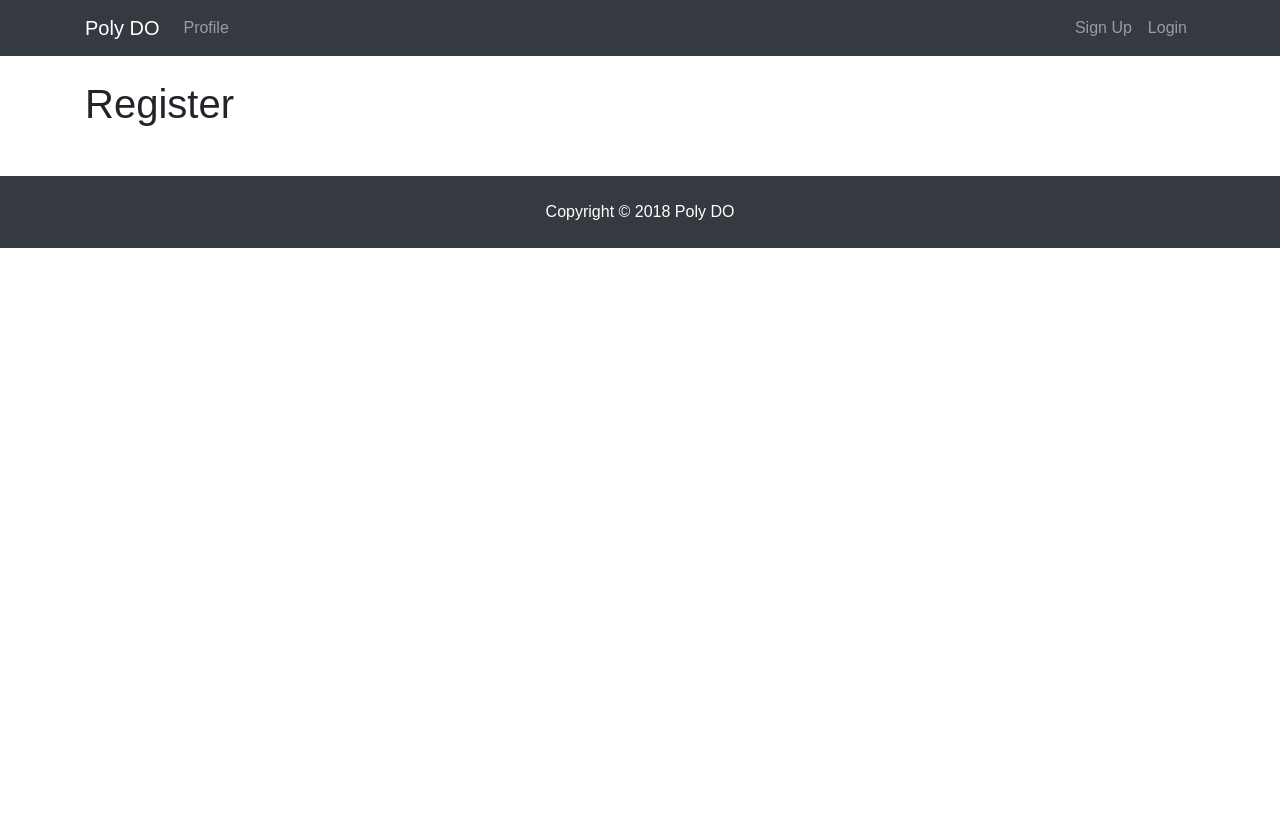
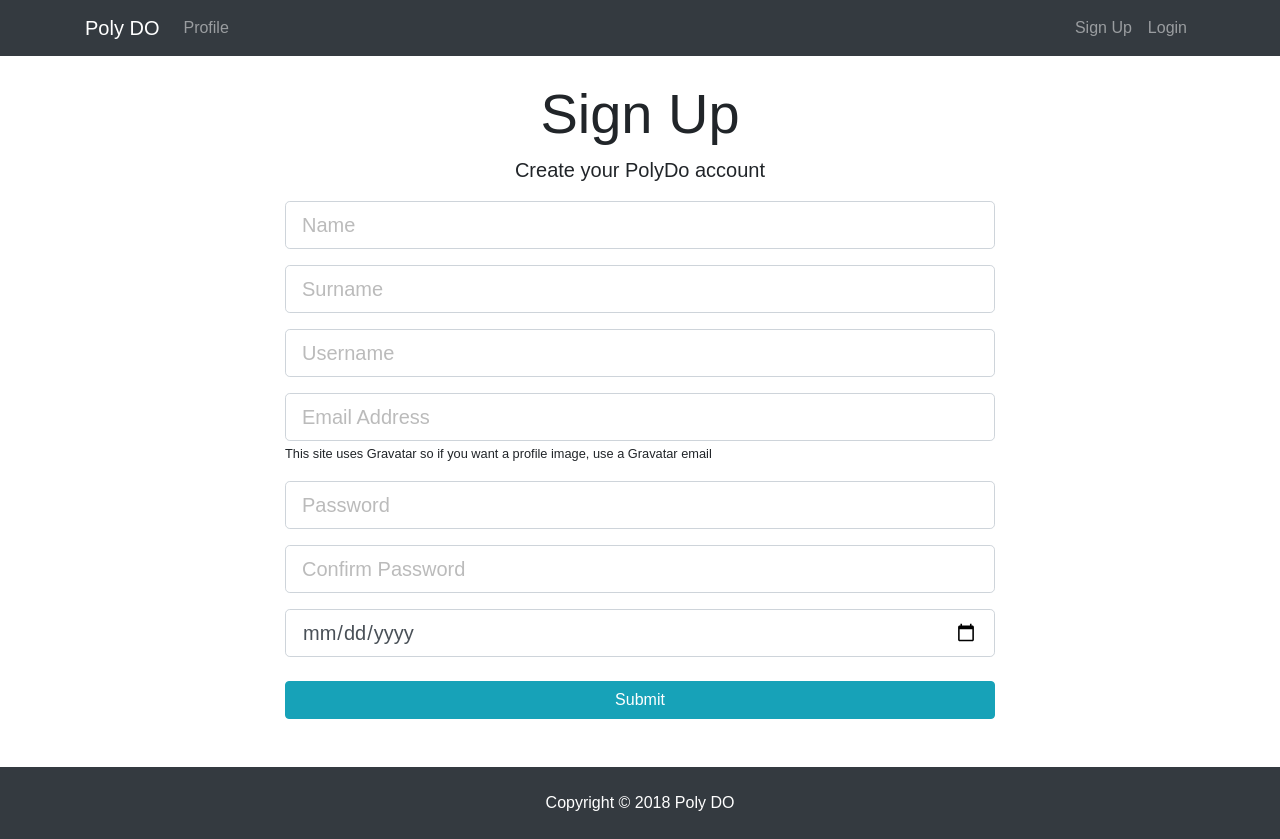
Before and after one commit to arionitmisini/poly-do, a React (Create React App) app in the folder client/: page /register in a window 1280 px wide. Before the commit the page ends 800 px from the top, so only its background shows below. Built offline with nearby package versions, Linux system fonts and the light colour scheme.

Commit message:
Updated: Form of Registe/Login

```diff
--- a/client/src/components/auth/Login.js
+++ b/client/src/components/auth/Login.js
@@ -5,7 +5,26 @@
   render() {
     return (
       <div>
-        <h1>Login</h1>
+        <div className="login">
+            <div className="container">
+            <div className="row">
+                <div className="col-md-8 m-auto">
+                <h1 className="display-4 text-center">Log In</h1>
+                <p className="lead text-center">Sign in to your PolyDo account</p>
+                <form action="dashboard.html">
+                    <div className="form-group">
+                    <input type="email" className="form-control form-control-lg" placeholder="Email Address" name="email" />
+                    </div>
+                    <div className="form-group">
+                    <input type="password" className="form-control form-control-lg" placeholder="Password" name="password" />
+                    </div>
+                    <input type="submit" className="btn btn-info btn-block mt-4" />
+                </form>
+                </div>
+            </div>
+            </div>
+        </div>
+
       </div>
     );
   }
--- a/client/src/components/auth/Register.js
+++ b/client/src/components/auth/Register.js
@@ -5,7 +5,43 @@
   render() {
     return (
       <div>
-        <h1>Register</h1>
+        <div className="register">
+            <div className="container">
+            <div className="row">
+                <div className="col-md-8 m-auto">
+                <h1 className="display-4 text-center">Sign Up</h1>
+                <p className="lead text-center">Create your PolyDo account</p>
+                <form action="create-profile.html">
+                    <div className="form-group">
+                    <input type="text" className="form-control form-control-lg" placeholder="Name" name="name" required />
+                    </div>
+                    <div className="form-group">
+                    <input type="text" className="form-control form-control-lg" placeholder="Surname" name="surname" />
+                    </div>
+                    <div className="form-group">
+                    <input type="text" className="form-control form-control-lg" placeholder="Username" name="username" />
+                    </div>
+                    <div className="form-group">
+                    <input type="email" className="form-control form-control-lg" placeholder="Email Address" name="email" />
+                    <small classNameName="form-text text-muted">This site uses Gravatar so if you want a profile image, use a Gravatar email</small>
+                    </div>
+                    <div className="form-group">
+                    <input type="password" className="form-control form-control-lg" placeholder="Password" name="password" />
+                    </div>
+                    <div className="form-group">
+                    <input type="password" className="form-control form-control-lg" placeholder="Confirm Password" name="password2" />
+                    </div>
+                    <div className="form-group">
+                    <input type="date" className="form-control form-control-lg" placeholder="Date" name="date" />
+                    </div>
+
+                    <input type="submit" className="btn btn-info btn-block mt-4" />
+                </form>
+                </div>
+            </div>
+            </div>
+        </div>
+
       </div>
     );
   }
```
